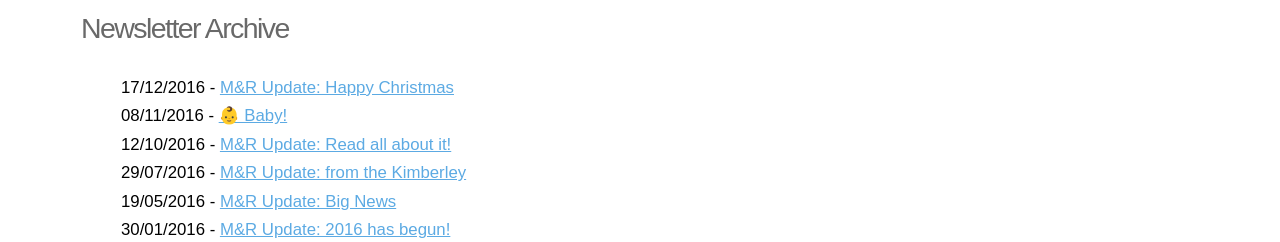
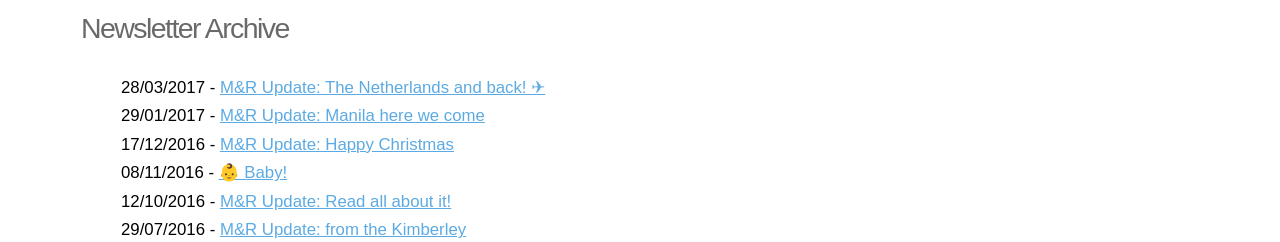
Before and after one commit to mennovr/mennovr.github.io, a plain HTML site: page index.html in a window 1280 px wide. Shown: the part 523-765 px from the top of the page. Drawn offline with Linux system fonts and the light colour scheme.

Commit message:
added latest newsletters
added last 2 newsletters to the newsletter archive

```diff
--- a/index.html
+++ b/index.html
@@ -26,6 +26,8 @@
                 </div>
                 <h2>Newsletter Archive</h2>
                 <ul>
+                    <li>28/03/2017 - <a href="http://eepurl.com/cy01mH" title="M&amp;R Update: The Netherlands and back! ✈" target="_blank">M&amp;R Update: The Netherlands and back! ✈</a></li>
+                    <li>29/01/2017 - <a href="http://eepurl.com/cy01mH" title="M&amp;R Update: Manila here we come" target="_blank">M&amp;R Update: Manila here we come</a></li>
                     <li>17/12/2016 - <a href="http://eepurl.com/cs1wSP" title="M&amp;R Update: Happy Christmas" target="_blank">M&amp;R Update: Happy Christmas</a></li>
                 	<li>08/11/2016 - <a href="http://eepurl.com/cnwdI5" title="👶 Baby!" target="_blank">👶 Baby!</a></li>
                     <li>12/10/2016 - <a href="http://eepurl.com/ciyfh9" title="M&amp;R Update: Read all about it!" target="_blank">M&amp;R Update: Read all about it!</a></li>
```
